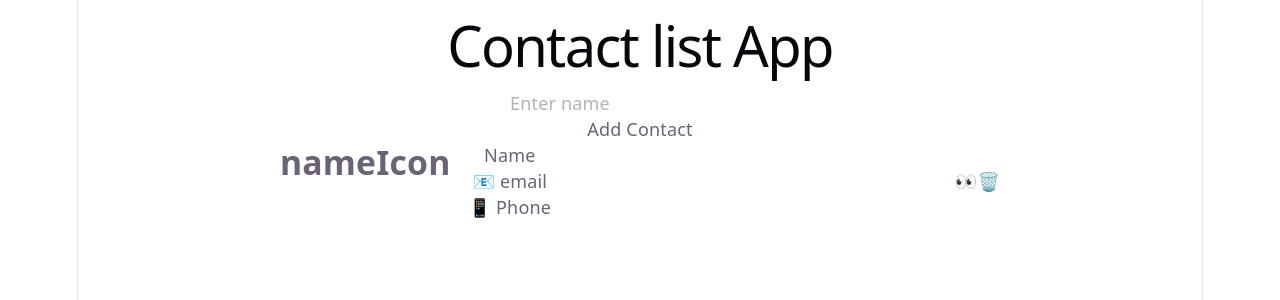
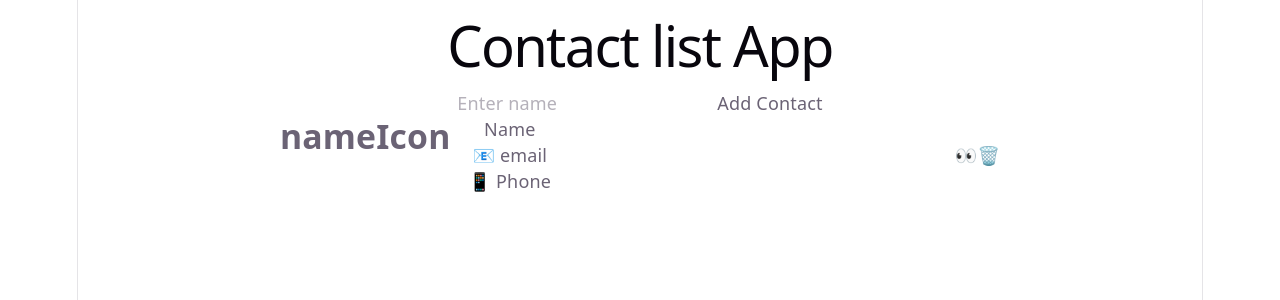
Before and after one commit to shuwangs/contact-list-app, a React (Vite) app in the folder client/: page /dashboard in a window 1280 px wide. Shown: the top 300 px of the page. Built offline with nearby package versions, Linux system fonts and the light colour scheme.

Commit message:
style: dashboard

```diff
--- a/client/src/pages/Dashboard.jsx
+++ b/client/src/pages/Dashboard.jsx
@@ -4,9 +4,9 @@ import ContactList from "../components/ContactList.jsx";
 
 const Dashboard = () => {
 	return (
-		<div>
+		<div className="flex flex-col ">
 			<h1>Contact list App</h1>
-			<div>
+			<div className="flex flex-row justify-center">
 				<SearchBar />
 				<button>Add Contact</button>
 			</div>
```
